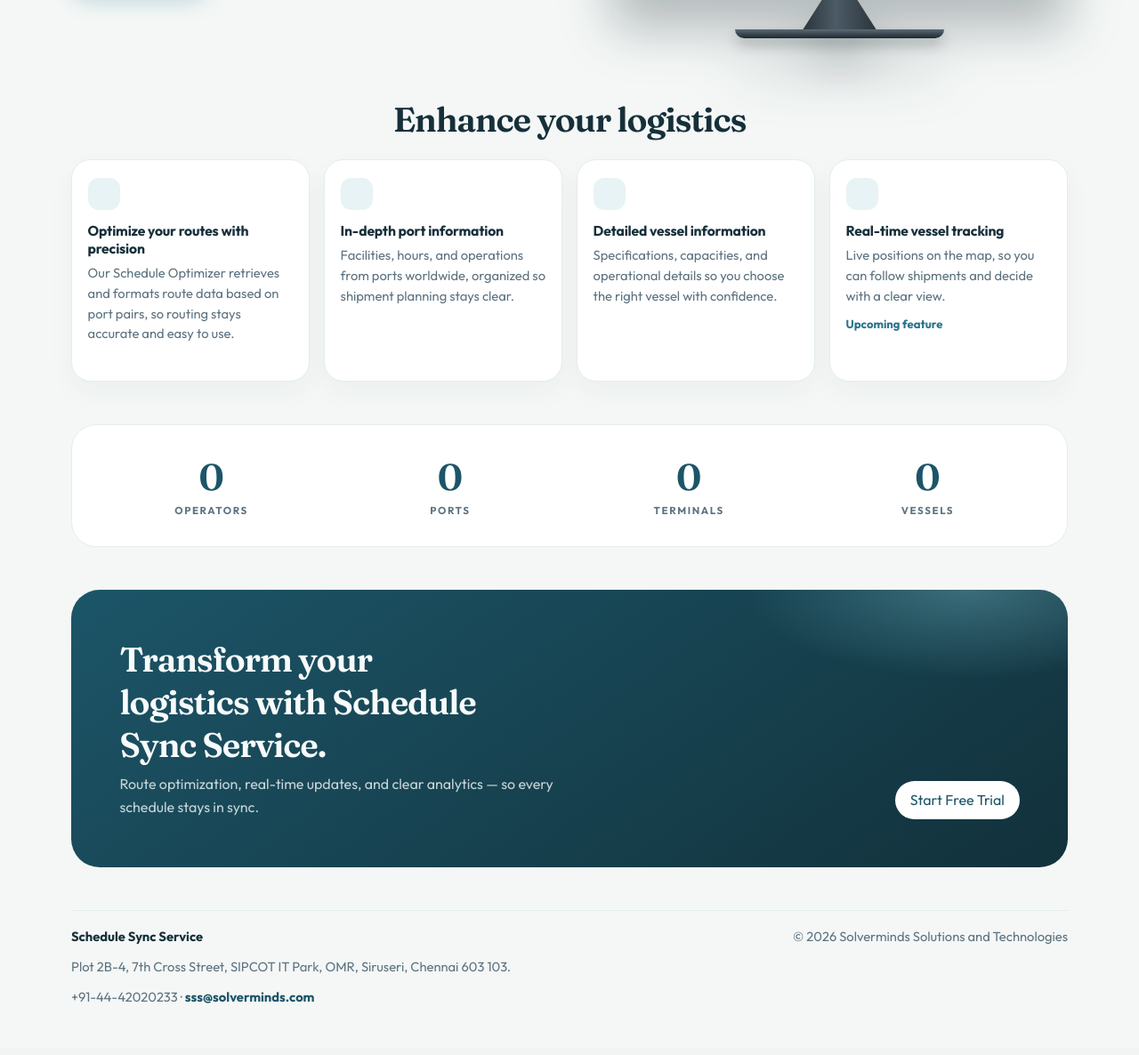
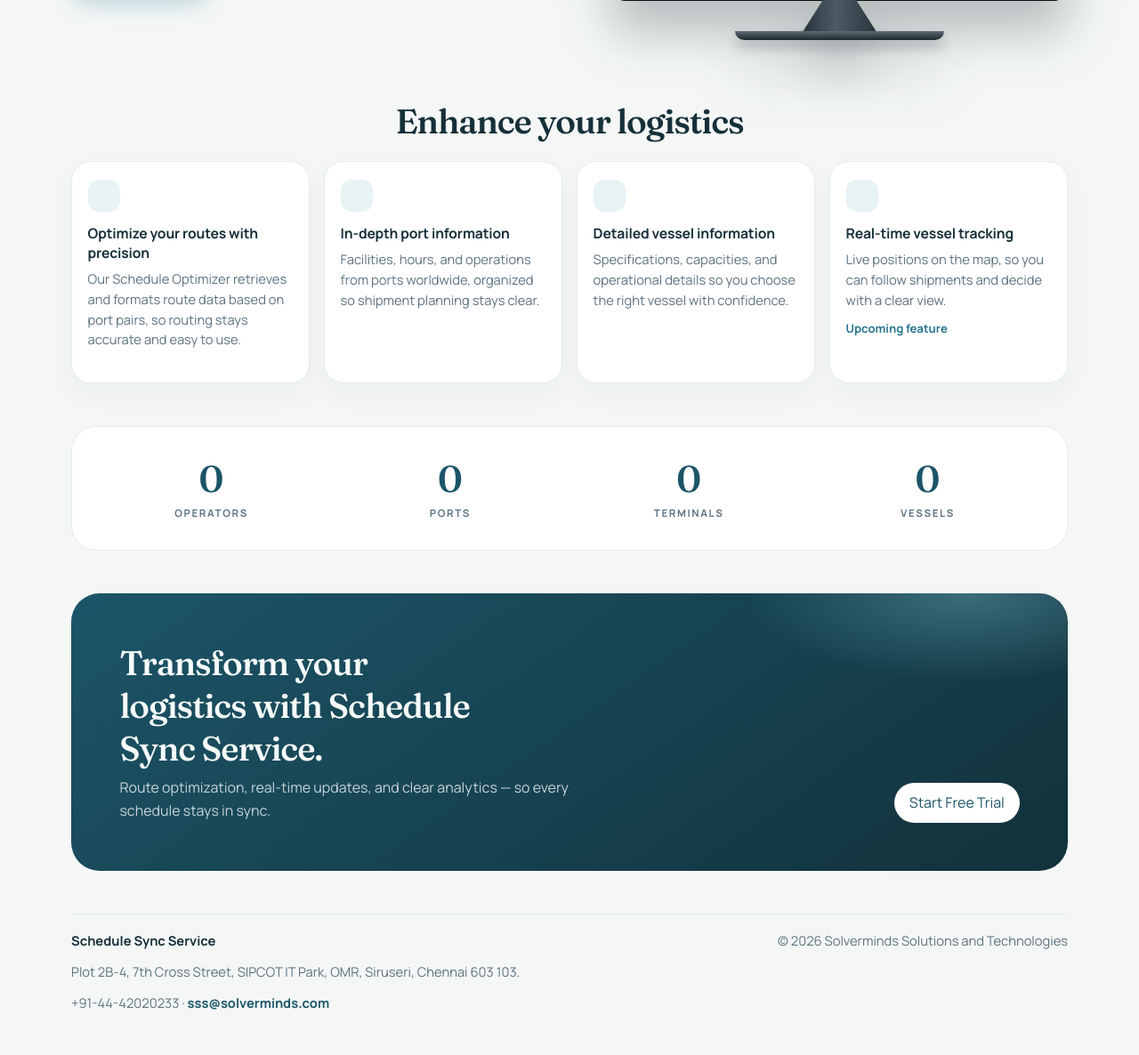
Before and after one commit to kothandan9944/django-screen, a Django app: page / in a window 1280 px wide. Shown: the part 473-1659 px from the top of the page at 89% size. Before the commit the page ends 1601 px from the top, so only its background shows below. Run offline with Django 5.2, Linux system fonts and the light colour scheme.

Commit message:
feat: use Manrope and real Fraunces italic across SSS pages
Co-authored-by: Cursor <cursoragent@cursor.com>

```diff
--- a/screen/templates/registration/login.html
+++ b/screen/templates/registration/login.html
@@ -6,13 +6,13 @@
   <title>Sign in · SSS</title>
   <link rel="preconnect" href="https://fonts.googleapis.com">
   <link rel="preconnect" href="https://fonts.gstatic.com" crossorigin>
-  <link href="https://fonts.googleapis.com/css2?family=Fraunces:opsz,wght@9..144,520;9..144,620&family=Outfit:wght@400;500;600;700&display=swap" rel="stylesheet">
+  <link href="https://fonts.googleapis.com/css2?family=Fraunces:ital,opsz,wght@0,9..144,500..620;1,9..144,500..620&family=Manrope:wght@400..800&display=swap" rel="stylesheet">
   <style>
     :root { --ink:#16303a; --muted:#5d7380; --deep:#1c5568; --line:#e3eeea; --danger:#b42318; }
     * { box-sizing: border-box; }
     body {
       margin: 0; min-height: 100vh;
-      font-family: Outfit, system-ui, sans-serif; color: var(--ink);
+      font-family: Manrope, system-ui, sans-serif; color: var(--ink);
       background:
         radial-gradient(800px 420px at 100% 0%, rgba(79,156,179,.2), transparent 50%),
         #f4f7f6;
--- a/screen/templates/screen/base.html
+++ b/screen/templates/screen/base.html
@@ -6,7 +6,7 @@
     <title>{% block title %}SSS{% endblock %}</title>
     <link rel="preconnect" href="https://fonts.googleapis.com">
     <link rel="preconnect" href="https://fonts.gstatic.com" crossorigin>
-    <link href="https://fonts.googleapis.com/css2?family=Fraunces:opsz,wght@9..144,520;9..144,620&family=Outfit:wght@400;500;600;700&display=swap" rel="stylesheet">
+    <link href="https://fonts.googleapis.com/css2?family=Fraunces:ital,opsz,wght@0,9..144,500..620;1,9..144,500..620&family=Manrope:wght@400..800&display=swap" rel="stylesheet">
     <style>
         :root {
             --ink: #16303a;
@@ -22,7 +22,7 @@
             margin: 0;
             min-height: 100vh;
             color: var(--ink);
-            font-family: Outfit, system-ui, sans-serif;
+            font-family: Manrope, system-ui, sans-serif;
             line-height: 1.55;
             background:
                 radial-gradient(900px 480px at 100% -10%, rgba(79,156,179,.18), transparent 50%),
--- a/screen/templates/screen/detail.html
+++ b/screen/templates/screen/detail.html
@@ -25,7 +25,7 @@
 
     <hr style="border:0;border-top:1px solid var(--line);margin:1.5rem 0;">
 
-    <h2 style="font-family:Syne,sans-serif;font-size:1.25rem;color:var(--navy);margin:0 0 .75rem;">Comments</h2>
+    <h2 style="font-family:Fraunces, Georgia, serif;font-weight:560;font-size:1.25rem;color:var(--ink);margin:0 0 .75rem;">Comments</h2>
 
     {% for comment in comments %}
         <article class="comment">
@@ -37,7 +37,7 @@
         <p class="empty">No comments yet.</p>
     {% endfor %}
 
-    <h3 style="margin:1.25rem 0 .75rem;color:var(--navy);">Add a comment</h3>
+    <h3 style="margin:1.25rem 0 .75rem;color:var(--ink);">Add a comment</h3>
     <form method="post">
         {% csrf_token %}
         {{ form.as_p }}
--- a/screen/templates/screen/landing.html
+++ b/screen/templates/screen/landing.html
@@ -6,7 +6,7 @@
   <title>Schedule Sync Service · SSS</title>
   <link rel="preconnect" href="https://fonts.googleapis.com">
   <link rel="preconnect" href="https://fonts.gstatic.com" crossorigin>
-  <link href="https://fonts.googleapis.com/css2?family=Fraunces:opsz,wght@9..144,500;9..144,620&family=Outfit:wght@400;500;600;700&display=swap" rel="stylesheet">
+  <link href="https://fonts.googleapis.com/css2?family=Fraunces:ital,opsz,wght@0,9..144,500..620;1,9..144,500..620&family=Manrope:wght@400..800&display=swap" rel="stylesheet">
   <style>
     :root {
       --ink: #16303a;
@@ -22,7 +22,7 @@
     body {
       margin: 0;
       color: var(--ink);
-      font-family: Outfit, system-ui, sans-serif;
+      font-family: Manrope, system-ui, sans-serif;
       background:
         radial-gradient(900px 480px at 100% -10%, rgba(79,156,179,.22), transparent 50%),
         radial-gradient(700px 420px at 0% 0%, rgba(40,116,140,.12), transparent 46%),
--- a/screen/templates/screen/signup.html
+++ b/screen/templates/screen/signup.html
@@ -6,13 +6,13 @@
   <title>Sign up · SSS</title>
   <link rel="preconnect" href="https://fonts.googleapis.com">
   <link rel="preconnect" href="https://fonts.gstatic.com" crossorigin>
-  <link href="https://fonts.googleapis.com/css2?family=Fraunces:opsz,wght@9..144,520;9..144,620&family=Outfit:wght@400;500;600;700&display=swap" rel="stylesheet">
+  <link href="https://fonts.googleapis.com/css2?family=Fraunces:ital,opsz,wght@0,9..144,500..620;1,9..144,500..620&family=Manrope:wght@400..800&display=swap" rel="stylesheet">
   <style>
     :root { --ink:#16303a; --muted:#5d7380; --deep:#1c5568; --line:#e3eeea; --danger:#b42318; }
     * { box-sizing: border-box; }
     body {
       margin: 0; min-height: 100vh;
-      font-family: Outfit, system-ui, sans-serif; color: var(--ink);
+      font-family: Manrope, system-ui, sans-serif; color: var(--ink);
       background:
         radial-gradient(800px 420px at 0% 0%, rgba(40,116,140,.14), transparent 50%),
         #f4f7f6;
```
